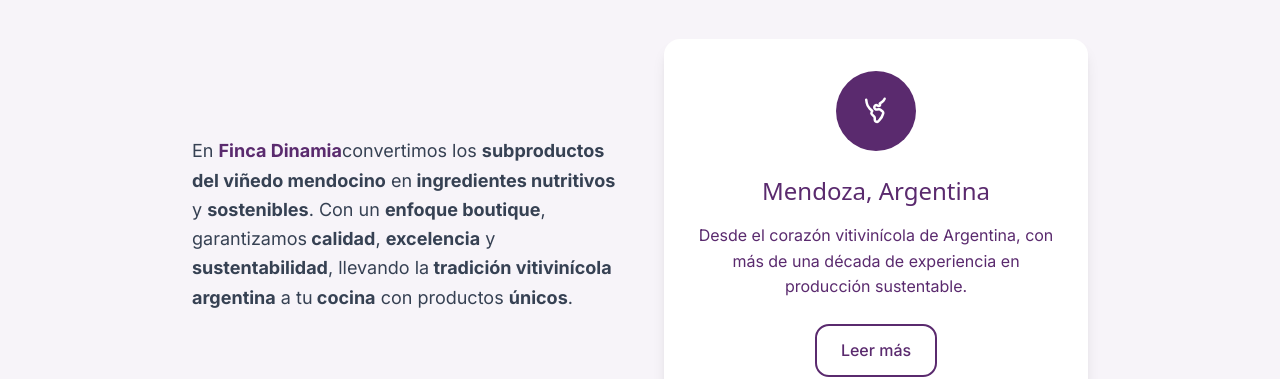
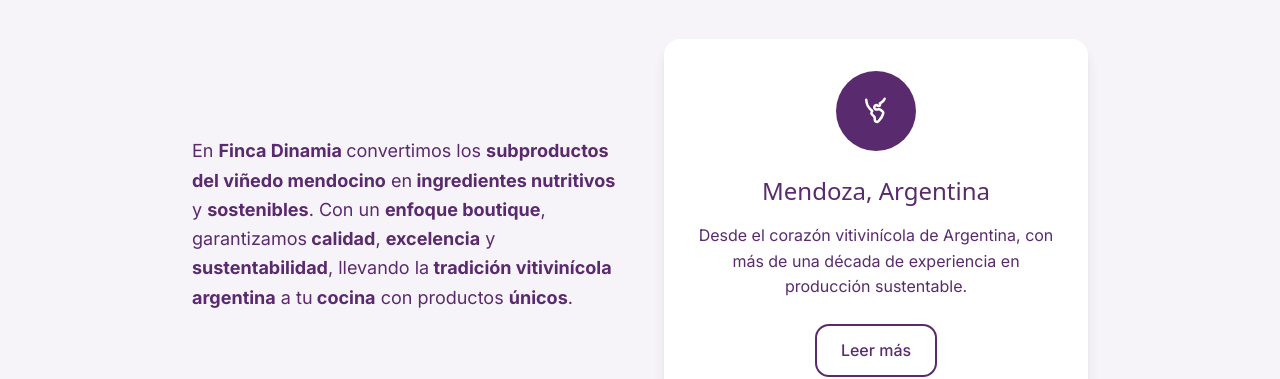
Before and after one commit to jereborda/Vitisanus, a Next.js app: page / in a window 1280 px wide. Shown: the part 2580-2959 px from the top of the page. Built offline with nearby package versions, Linux system fonts and the light colour scheme; no server answers; a web font is replaced by a local one.

Commit message:
Arreglos de CATA 3

```diff
--- a/app/page.tsx
+++ b/app/page.tsx
@@ -394,8 +394,8 @@ export default function VitisanusLanding() {
 
           <div className="grid md:grid-cols-2 gap-12 items-center">
             <div className="space-y-6 text-lg leading-relaxed text-vitisanus-purple">
-              <p className="text-gray-700 leading-relaxed">
-                En <strong className="text-vitisanus-purple">Finca Dinamia</strong>
+              <p className=" leading-relaxed">
+                En <strong className="text-vitisanus-purple">Finca Dinamia </strong>
                 convertimos los <strong>subproductos del viñedo mendocino</strong> en
                 <strong> ingredientes nutritivos</strong> y <strong>sostenibles</strong>.
                 Con un <strong>enfoque boutique</strong>, garantizamos
```
